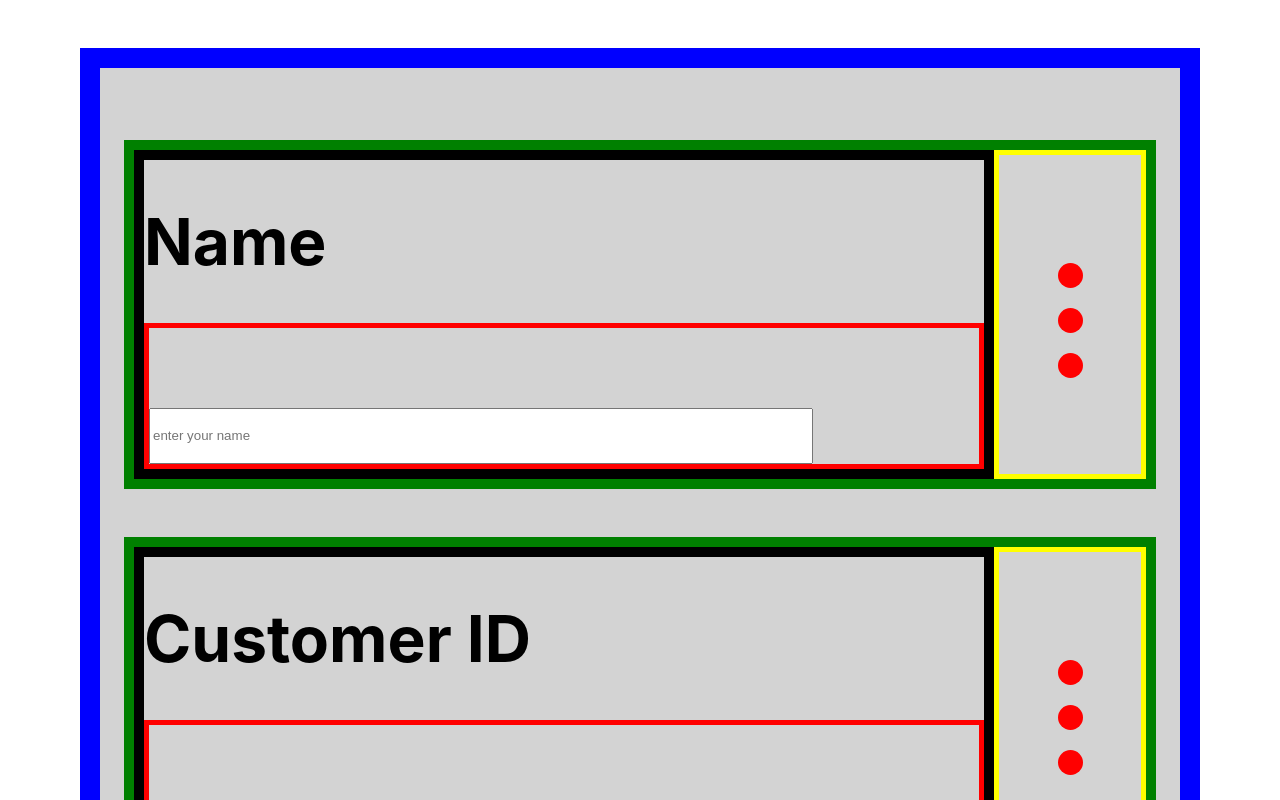
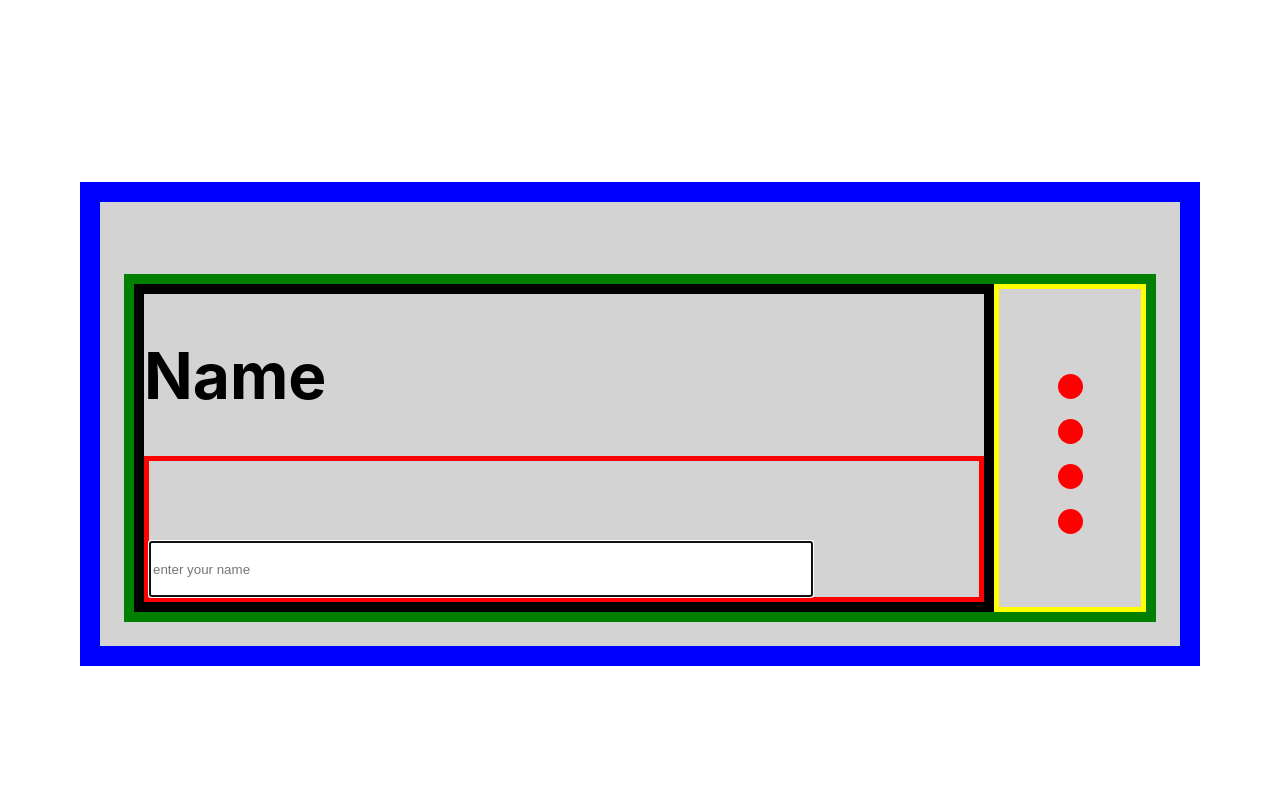
Before and after one commit to charles01pd2018/houp, a Next.js app: page /customerPortal in a window 1280 px wide. Shown: the top 800 px of the page. Built offline with nearby package versions, Linux system fonts and the light colour scheme.

Commit message:
icon functionality

```diff
--- a/components/customer-form/partials/icon/icons.js
+++ b/components/customer-form/partials/icon/icons.js
@@ -1,18 +1,17 @@
 // combined state icons
-
 import StateIcon from './stateIcon';
 
 const Icons = ({
-    numIcons
+    inputLabels,
+    setInputState
 }) => {
 
     return (
         <div className='icons-wrapper'>
             {
-                Array(numIcons).fill()
-                    .map( (_, i) => (
-                        <span className='icon' key={`icon-${i}`}>
-                            <StateIcon />
+                inputLabels.map( ({ inputText, inputFieldText }, index ) => (
+                        <span className='icon' key={`icon-${index}`}>
+                            <StateIcon inputState={index} setInputState={setInputState} iconTitle={inputText} />
                         </span>
                     ))
             }
--- a/components/customer-form/partials/icon/stateIcon.js
+++ b/components/customer-form/partials/icon/stateIcon.js
@@ -1,11 +1,24 @@
 // this is where the state of the question will be tracked
 
-const StateIcon = () => {
+const StateIcon = ({
+    inputState,
+    setInputState,
+    iconTitle
+}) => {
 
-    // add input ref
+    // redirect to the stored input page
+    const iconClick = () => {
+        setInputState(inputState);
+
+        console.log(iconTitle);
+    }
+
+    // on hover, display label title
 
     return (
+        <span className='icon' onClick={iconClick}>
             <span className='circle'></span>
+        </span>
     );
 }
 
--- a/components/customer-form/partials/input/inputs.js
+++ b/components/customer-form/partials/input/inputs.js
@@ -1,4 +1,8 @@
+// partials
 import Icons from '../icon/icons';
+
+// dependencies
+import { useState } from 'react';
 
 const Inputs = ({
     inputLabels
@@ -6,10 +10,13 @@ const Inputs = ({
 
     // add regex for input fields
 
+    // set the default input state to the first question in the array
+    const [ inputState, setInputState ] = useState(0);
+
+    const [ inputText, inputFieldText ] = [ inputLabels[inputState].inputText, inputLabels[inputState].inputFieldText ]
+
     return (
         <>
-            {
-                inputLabels.map( ({ inputText, inputFieldText }) => (
                     <div className='component-wrapper'>
                         <div className='input-field-wrapper'>
                             <span className='input-field-title'>
@@ -28,10 +35,8 @@ const Inputs = ({
                             </div>
                         </div>
 
-                        <Icons numIcons={3}/>
+                        <Icons inputLabels={inputLabels} setInputState={setInputState}/>
                     </div>
-                ))
-            }
         </>
     );
 }
--- a/styles/_base.scss
+++ b/styles/_base.scss
@@ -18,7 +18,6 @@
 
 .component-wrapper {
   display: flex;
-
   margin-top: 3rem;
 
   border: 10px solid green; // !!!
--- a/styles/shapes/_circle.scss
+++ b/styles/shapes/_circle.scss
@@ -4,4 +4,9 @@
     background-color: red;
     border-radius: 50%;
     display: inline-block;
-  }
+
+    &:hover {
+      cursor: pointer;
+      background-color: green;
+    }
+}
```
